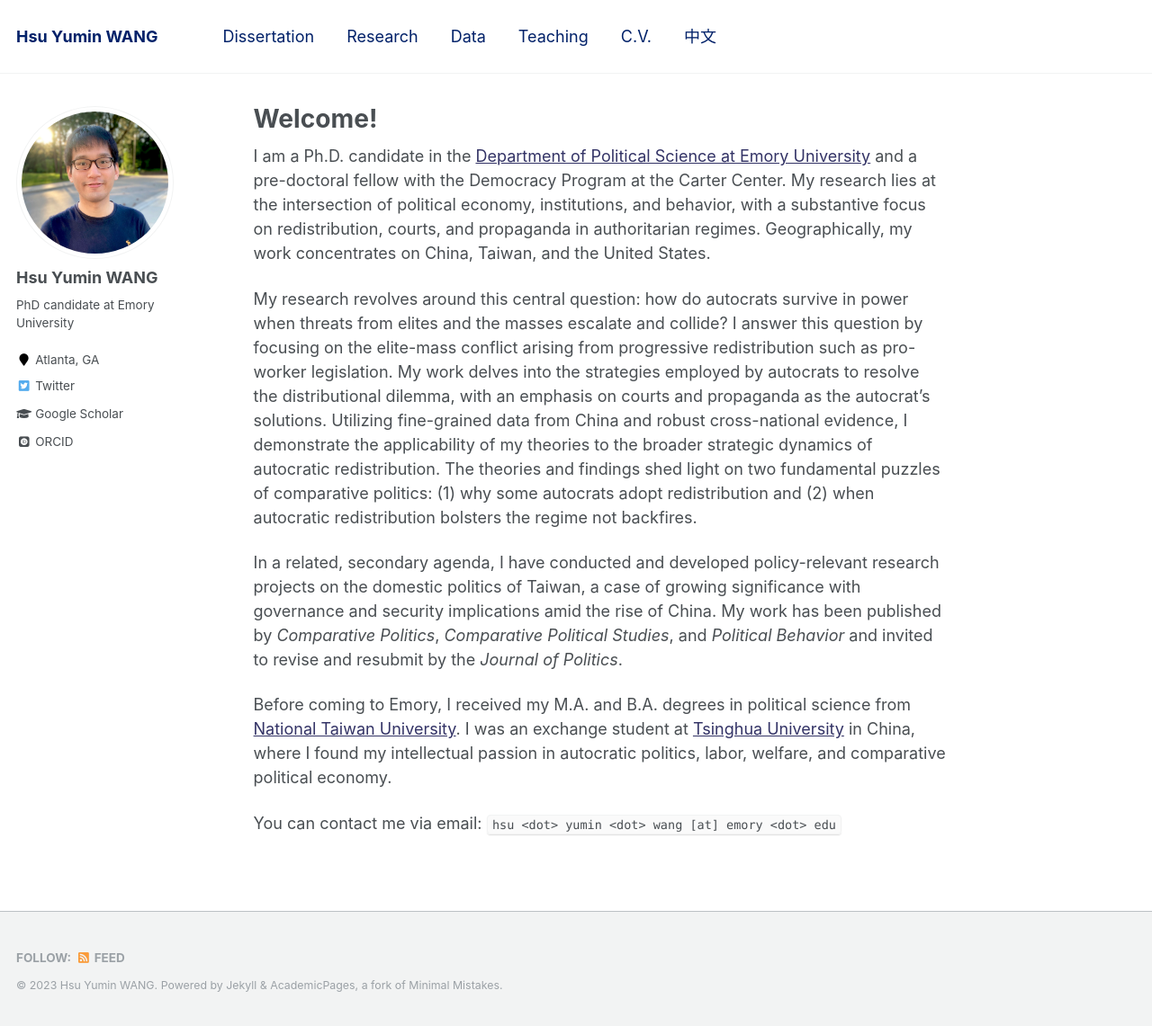
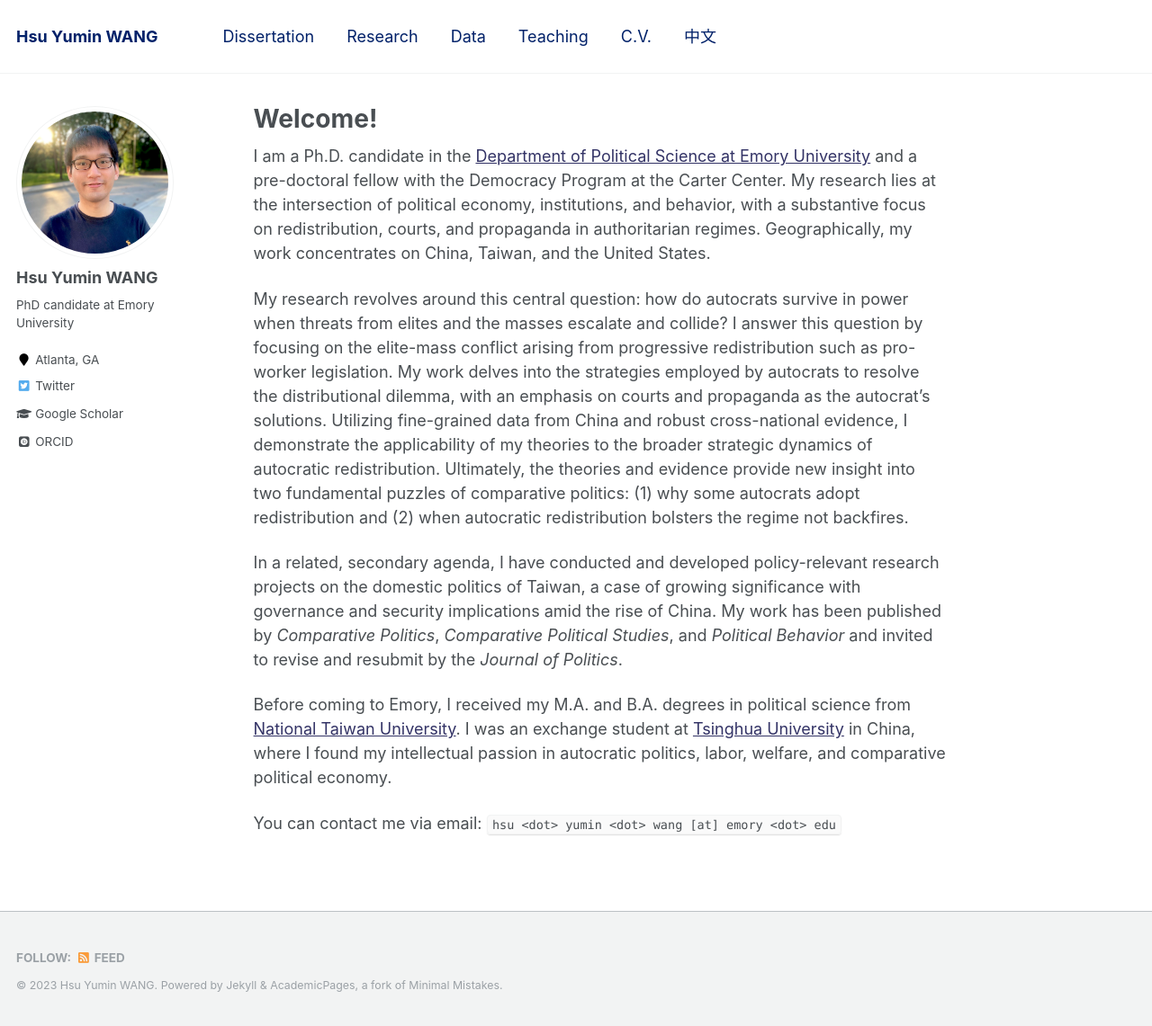
Before and after one commit to hsuyumin/hsuyumin.github.io, a Jekyll site: the page built from _pages/about.md, in a window 1280 px wide and 1141 px high. Shown: the whole window at 90% size. Built offline with Jekyll 4.4.1, drawn with Linux system fonts in a browser that asks for light colours; some web fonts are replaced.

Commit message:
Update about.md

```diff
--- a/_pages/about.md
+++ b/_pages/about.md
@@ -10,7 +10,7 @@ redirect_from:
 
 I am a Ph.D. candidate in the [Department of Political Science at Emory University](http://polisci.emory.edu/home/) and a pre-doctoral fellow with the Democracy Program at the Carter Center. My research lies at the intersection of political economy, institutions, and behavior, with a substantive focus on redistribution, courts, and propaganda in authoritarian regimes. Geographically, my work concentrates on China, Taiwan, and the United States.
 
-My research revolves around this central question: how do autocrats survive in power when threats from elites and the masses escalate and collide? I answer this question by focusing on the elite-mass conflict arising from progressive redistribution such as pro-worker legislation. My work delves into the strategies employed by autocrats to resolve the distributional dilemma, with an emphasis on courts and propaganda as the autocrat’s solutions. Utilizing fine-grained data from China and robust cross-national evidence, I demonstrate the applicability of my theories to the broader strategic dynamics of autocratic redistribution. The theories and findings shed light on two fundamental puzzles of comparative politics: (1) why some autocrats adopt redistribution and (2) when autocratic redistribution bolsters the regime not backfires.
+My research revolves around this central question: how do autocrats survive in power when threats from elites and the masses escalate and collide? I answer this question by focusing on the elite-mass conflict arising from progressive redistribution such as pro-worker legislation. My work delves into the strategies employed by autocrats to resolve the distributional dilemma, with an emphasis on courts and propaganda as the autocrat's solutions. Utilizing fine-grained data from China and robust cross-national evidence, I demonstrate the applicability of my theories to the broader strategic dynamics of autocratic redistribution. Ultimately, the theories and evidence provide new insight into two fundamental puzzles of comparative politics: (1) why some autocrats adopt redistribution and (2) when autocratic redistribution bolsters the regime not backfires.
 
 In a related, secondary agenda, I have conducted and developed policy-relevant research projects on the domestic politics of Taiwan, a case of growing significance with governance and security implications amid the rise of China. My work has been published by _Comparative Politics_, _Comparative Political Studies_, and _Political Behavior_ and invited to revise and resubmit by the _Journal of Politics_.
 
```
